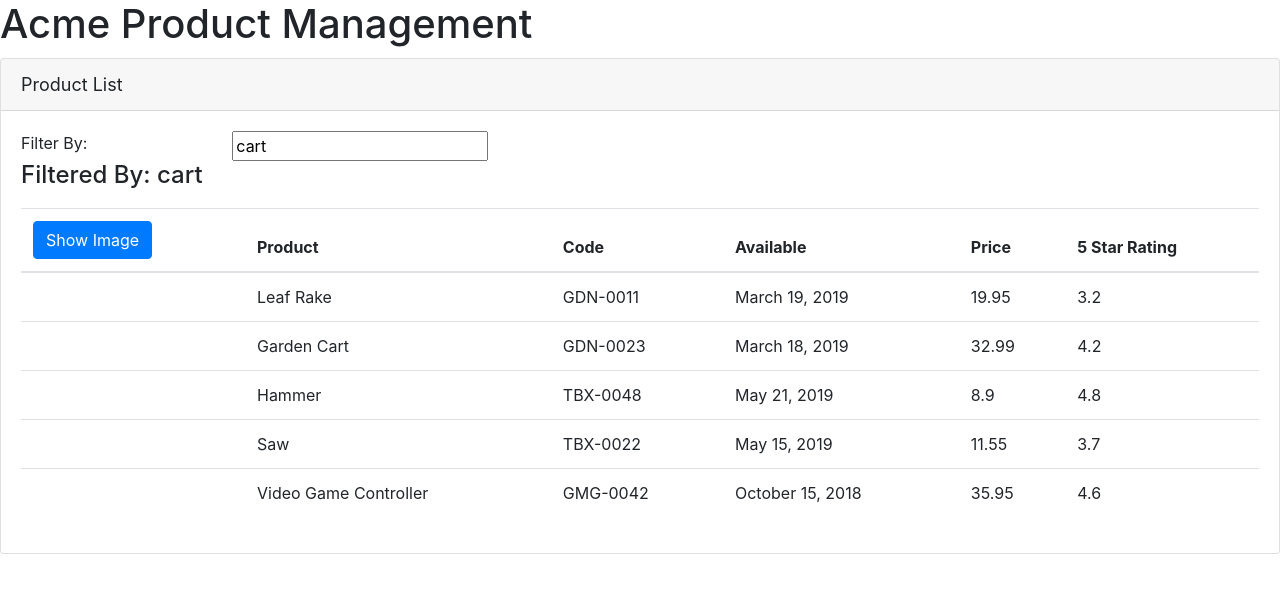
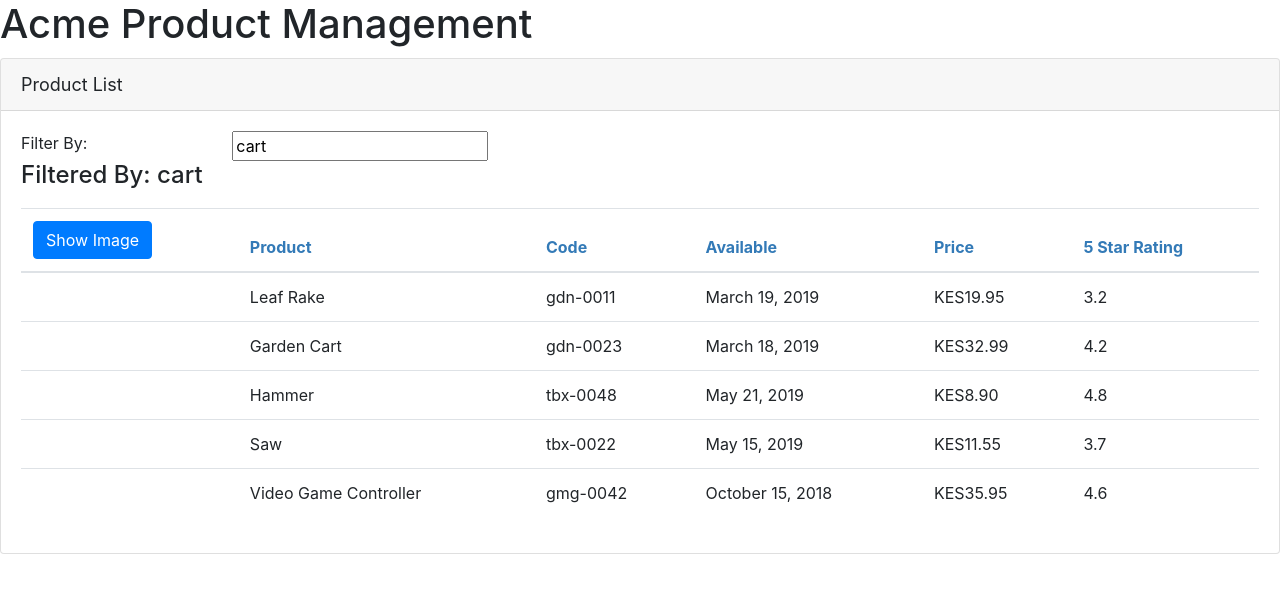
Before and after one commit to EngOwuor/product-manager, an Angular app: page / in a window 1280 px wide. Shown: the top 592 px of the page. Built offline with nearby package versions, Linux system fonts and the light colour scheme.

Commit message:
added filterby/product interface

```diff
--- /dev/null
+++ b/src/app/products/product-list.component.css
@@ -0,0 +1,4 @@
+
+thead{
+    color: #337AB7;
+}
--- a/src/app/products/product-list.component.html
+++ b/src/app/products/product-list.component.html
@@ -5,10 +5,10 @@
     <div class="card-body">
         <div class="row">
             <div class="col-md-2">Filter By:</div>
-            <div class="col-md-4"><input type="text"[(ngModel)]='listFilter' /> </div>
+            <div class="col-md-4"><input type="text" [(ngModel)]='listFilter' /> </div>
         </div>
         <div class="row">
-            <div class="col-md-6"><h4>Filtered By: {{listFilter}}</h4></div>
+            <div class="col-md-6"><h4>Filtered By: {{listFilter}} </h4></div>
         </div>
         <div class="table-responsive">
             <table class="table" *ngIf='products && products.length'>
@@ -30,9 +30,9 @@
                             [style.margin.px]='imageMargine'>
                         </td>
                         <td>{{product.productName}}</td>
-                        <td>{{product.productCode}}</td>
+                        <td>{{product.productCode|lowercase}}</td>
                         <td>{{product.releaseDate}}</td>
-                        <td>{{product.price}}</td>
+                        <td>{{product.price|currency:'KES':'symbol':'1.2-2'}}</td>
                         <td>{{product.starRating}}</td>
                     </tr>
                 </tbody>
--- a/src/app/products/product-list.component.ts
+++ b/src/app/products/product-list.component.ts
@@ -1,16 +1,19 @@
-import {Component} from '@angular/core'
+import {Component, OnInit} from '@angular/core'
+import { from } from 'rxjs';
+import{IProduct} from './product'
 
 @Component({
     selector : 'pm-products',
-    templateUrl : './product-list.component.html'
+    templateUrl : './product-list.component.html',
+    styleUrls : ['./product-list.component.css']
 })
-export class ProductListComponent{
+export class ProductListComponent implements OnInit{
   pageTitle  = 'Product List'
   imageWidth:number = 50;
   imageMargine:number=2;
   showImage:boolean = false;
   listFilter:string ='cart';
-  products:any[] =[
+  products:IProduct[] =[
         {
           "productId": 1,
           "productName": "Leaf Rake",
@@ -67,5 +70,8 @@
   toggleImage():void{
     this.showImage = !this.showImage;
   };
+  ngOnInit():void{
+    console.log('In OnInit');
+  }
 
 }
--- /dev/null
+++ b/src/app/products/product.ts
@@ -0,0 +1,11 @@
+
+export  interface IProduct{
+    productId:number;
+    productName:string;
+    productCode:string;
+    releaseDate:string;
+    price:number;
+    description:string;
+    starRating:number;
+    imageUrl:string;
+}
```
